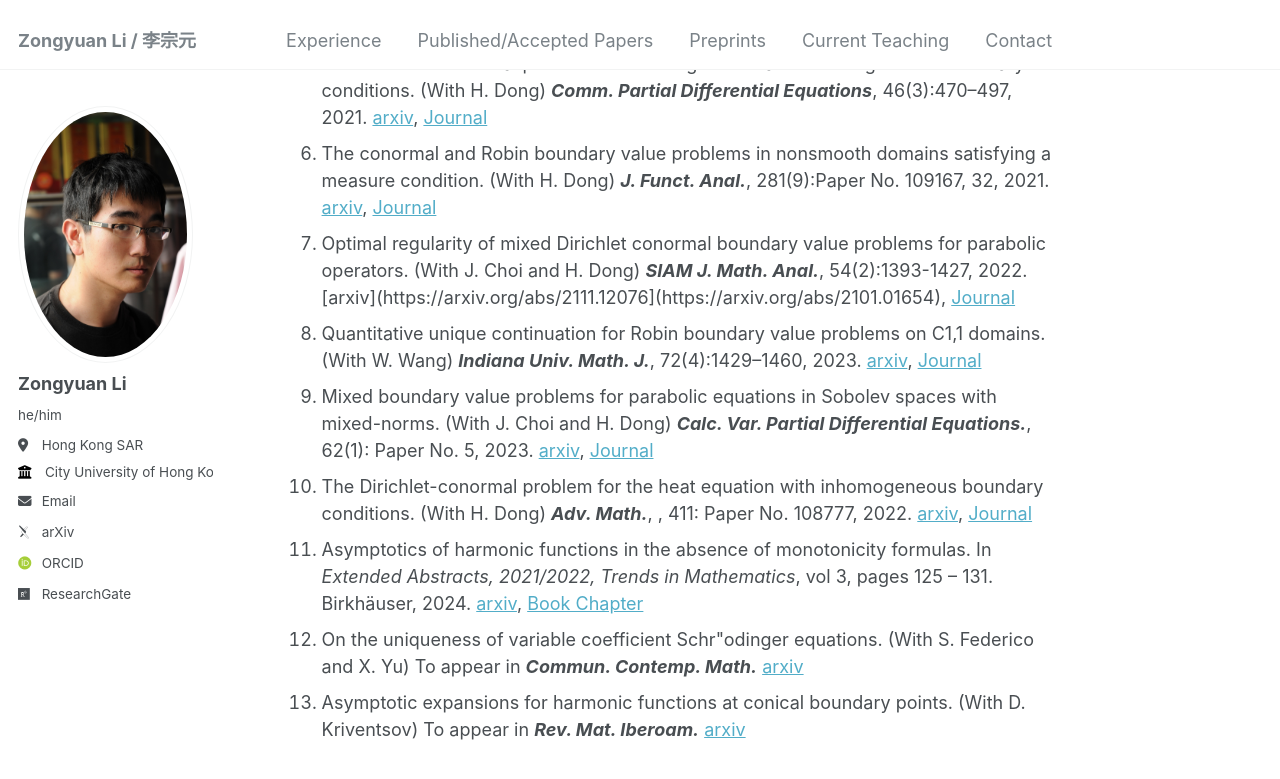
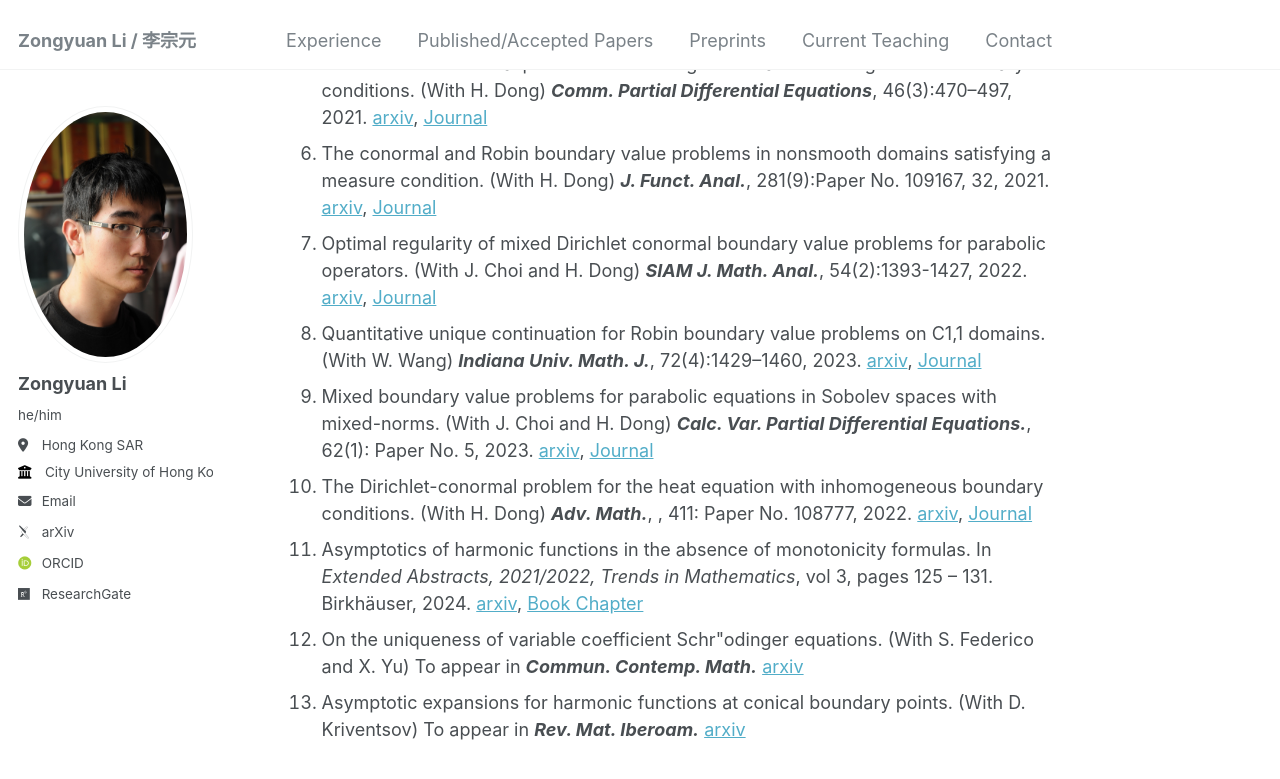
Before and after one commit to zongyuan-li/zongyuan-li.github.io, a Jekyll site: the page built from _pages/PApapers.md, in a window 1280 px wide and 900 px high, scrolled down 425 px. Shown: the top 779 px of the window. Built offline with Jekyll 4.4.1, drawn with Linux system fonts in a browser that asks for light colours; some web fonts are replaced; some of the changed lines change nothing that is shown.

Commit message:
Update PApapers.md

```diff
--- a/_pages/PApapers.md
+++ b/_pages/PApapers.md
@@ -14,7 +14,7 @@ redirect_from:
   4. Norm inflation for the Boussinesq system. (With W. Wang) ***Discrete Contin. Dyn. Syst. Ser. B***, 26(10):5449-5463, 2021. [arxiv](https://arxiv.org/abs/1912.06114), [Journal](https://www.aimsciences.org/article/doi/10.3934/dcdsb.2020353)
   5. The Dirichlet-conormal problem with homogeneous and inhomogeneous boundary conditions. (With H. Dong) ***Comm. Partial Differential Equations***, 46(3):470–497, 2021. [arxiv](https://arxiv.org/abs/2003.10980), [Journal](https://www.tandfonline.com/doi/full/10.1080/03605302.2020.1845204)
   6. The conormal and Robin boundary value problems in nonsmooth domains satisfying a measure condition. (With H. Dong) ***J. Funct. Anal.***, 281(9):Paper No. 109167, 32, 2021. [arxiv](https://arxiv.org/abs/2007.12059), [Journal](https://www.sciencedirect.com/science/article/pii/S0022123621002494?via%3Dihub)
-  7. Optimal regularity of mixed Dirichlet conormal boundary value problems for parabolic operators. (With J. Choi and H. Dong) ***SIAM J. Math. Anal.***, 54(2):1393-1427, 2022. [arxiv](https://arxiv.org/abs/2111.12076](https://arxiv.org/abs/2101.01654), [Journal](https://epubs.siam.org/doi/10.1137/21M1461344)
+  7. Optimal regularity of mixed Dirichlet conormal boundary value problems for parabolic operators. (With J. Choi and H. Dong) ***SIAM J. Math. Anal.***, 54(2):1393-1427, 2022. [arxiv](https://arxiv.org/abs/2101.01654), [Journal](https://epubs.siam.org/doi/10.1137/21M1461344)
   8. Quantitative unique continuation for Robin boundary value problems on C1,1 domains. (With W. Wang) ***Indiana Univ. Math. J.***, 72(4):1429--1460, 2023. [arxiv](https://arxiv.org/abs/2111.01766), [Journal](https://www.iumj.indiana.edu/oai/2023/72/9769/9769.xml)
   9. Mixed boundary value problems for parabolic equations in Sobolev spaces with mixed-norms. (With J. Choi and H. Dong) ***Calc. Var. Partial Differential Equations.***, 62(1): Paper No. 5, 2023. [arxiv](https://arxiv.org/abs/2203.03321), [Journal](https://link.springer.com/article/10.1007/s00526-022-02327-z)
   10. The Dirichlet-conormal problem for the heat equation with inhomogeneous boundary conditions. (With H. Dong) ***Adv. Math.***, , 411: Paper No. 108777, 2022. [arxiv](https://arxiv.org/abs/2111.12076), [Journal](https://www.sciencedirect.com/science/article/pii/S0001870822005941?via%3Dihub)
```
